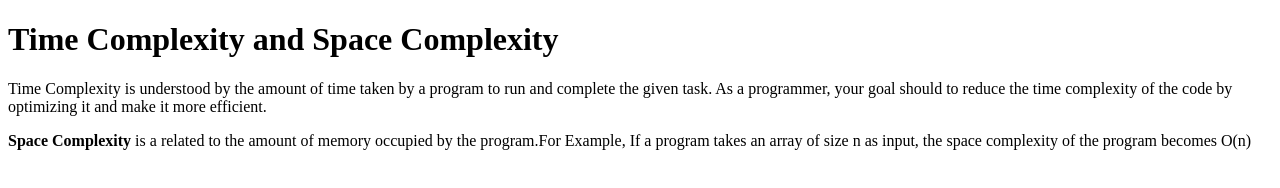
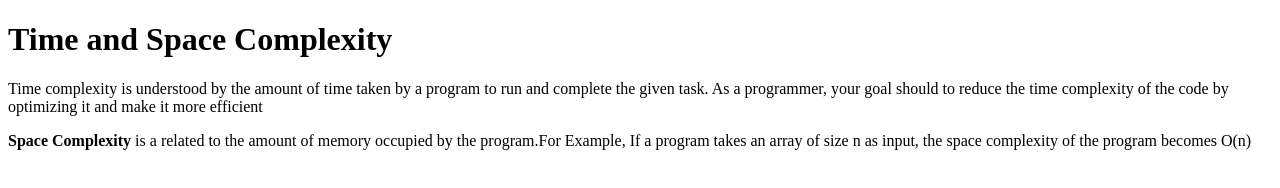
Before and after one commit to acciojob/time-and-space-complexity-kittu2karthik, a website: page main.html in a window 1280 px wide. Drawn offline with Linux system fonts and the light colour scheme.

Commit message:
created a submission

```diff
--- a/main.html
+++ b/main.html
@@ -8,8 +8,8 @@
 
 <body>
 	<!-- the entire body must be written by student -->
-	<h1>Time Complexity and Space Complexity</h1>
-	<p>Time Complexity is understood by the amount of time taken by a program to run and complete the given task. As a programmer, your goal should to reduce the time complexity of the code by optimizing it and make it more efficient.</p>
+	<h1>Time and Space Complexity</h1>
+	<p>Time complexity is understood by the amount of time taken by a program to run and complete the given task. As a programmer, your goal should to reduce the time complexity of the code by optimizing it and make it more efficient</p>
 	<p><b>Space Complexity</b> is a related to the amount of memory occupied by the program.For Example, If a program takes an array of size n as input, the space complexity of the program becomes O(n)</p>
     <script type="text/javascript" src="./script.js">
 </script>
```
